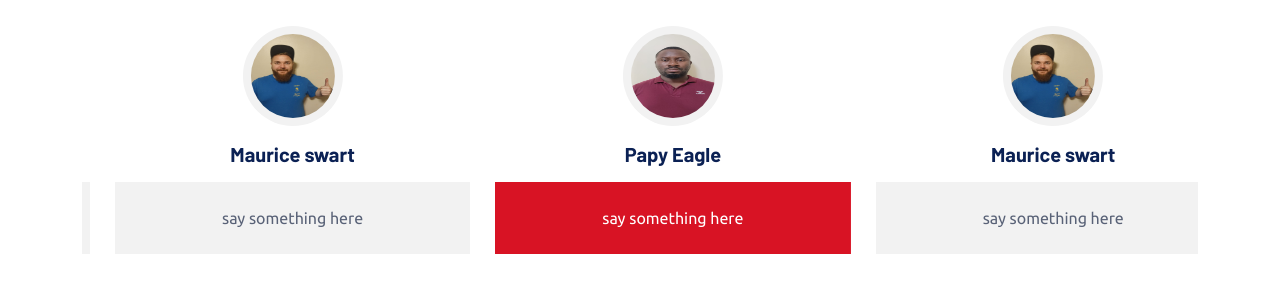
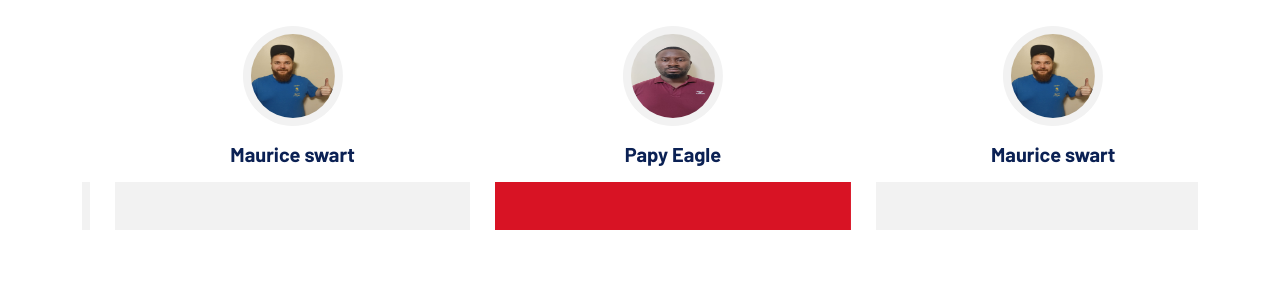
Before and after one commit to NevsCode/mwb-website, a plain HTML site: page testimonial.html in a window 1280 px wide. Shown: the part 497-800 px from the top of the page. Drawn offline with nearby package versions, Linux system fonts and the light colour scheme.

Commit message:
i will set back after

```diff
--- a/testimonial.html
+++ b/testimonial.html
@@ -106,7 +106,7 @@
                     <h5 class="mb-0">Maurice swart</h5>
                     <p></p>
                     <div class="testimonial-text bg-light text-center p-4">
-                    <p class="mb-0"> say something here</p>
+                    <!--<p class="mb-0"> say something here</p>-->
                     </div>
                 </div>
 
@@ -116,7 +116,7 @@
                         <h5 class="mb-0">Papy Eagle</h5>
                         <p></p>
                         <div class="testimonial-text bg-light text-center p-4">
-                        <p class="mb-0"> say something here</p>
+                       <!-- <p class="mb-0"> say something here</p> -->
                         </div>
                     </div>
 
```
Also changed, not shown: index.txt (deleted).
